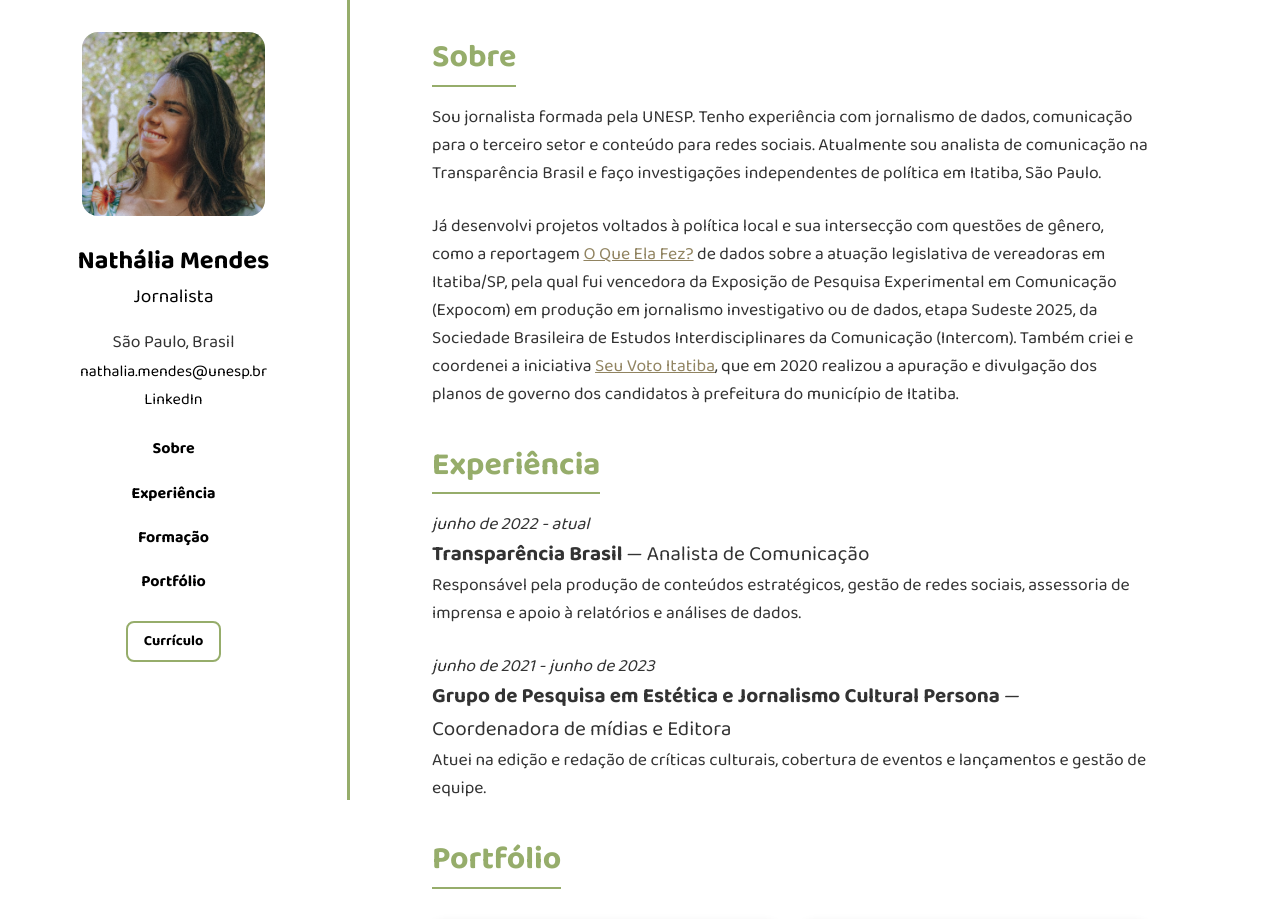
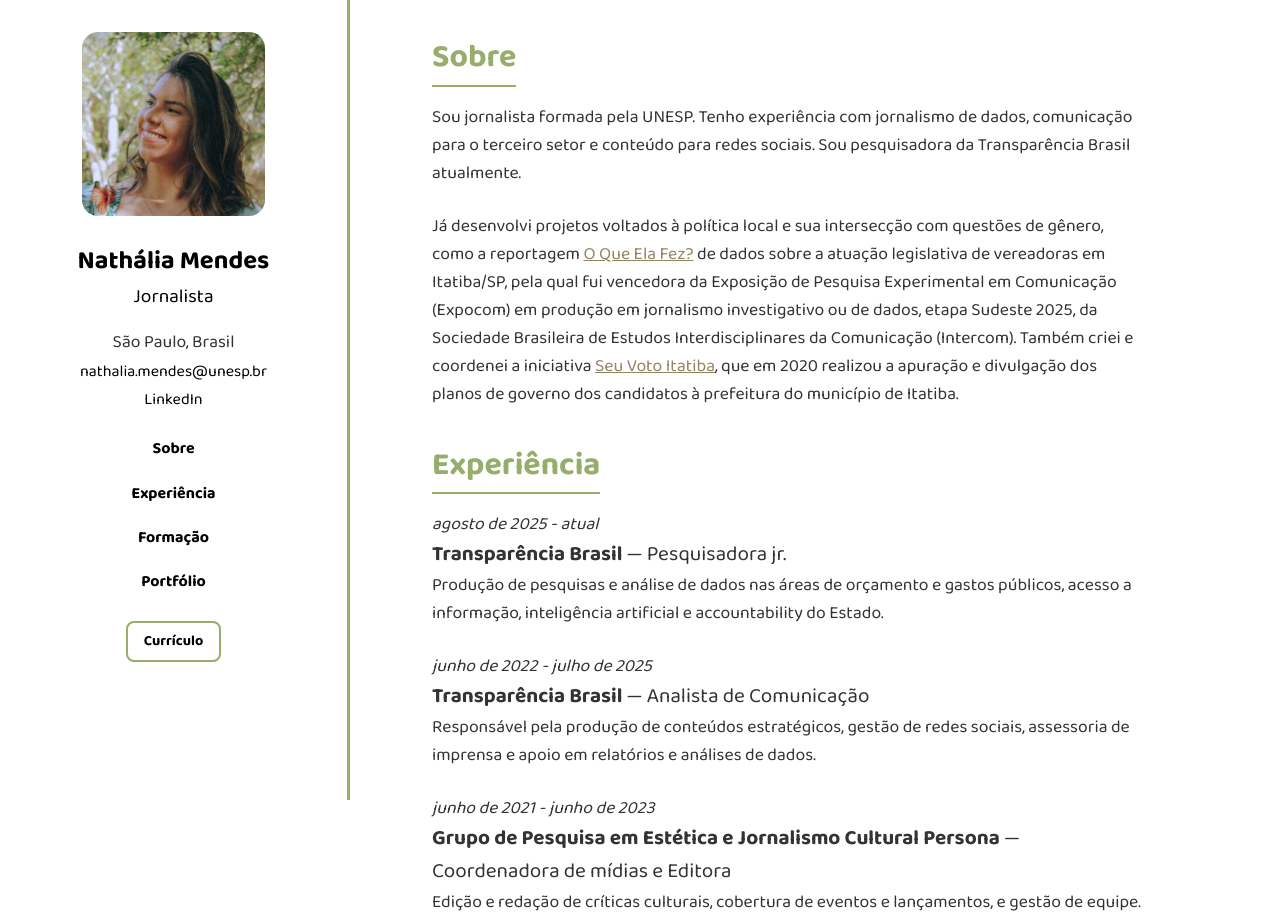
Before and after one commit to mendesns/portfolio-nathalia-mendes, a plain HTML site: page index.html in a window 1280 px wide. Shown: the top 919 px of the page. Drawn offline with Linux system fonts and the light colour scheme.

Commit message:
Update index.html

```diff
--- a/index.html
+++ b/index.html
@@ -4,7 +4,7 @@
   <meta charset="UTF-8" />
   <meta name="viewport" content="width=device-width, initial-scale=1.0" />
   <meta property="og:title" content="Nathália Mendes | Jornalista" />
-  <meta property="og:description" content="Site pessoal de Nathália Mendes, jornalista e analista de comunicação na Transparência Brasil." />
+  <meta property="og:description" content="Site pessoal de Nathália Mendes, jornalista e pesquisadora da Transparência Brasil." />
   <meta property="og:type" content="website" />
   <meta property="og:image" content="objects/meta-perfil-nathalia.jpg" />
   <meta property="og:url" content="https://mendesns.github.io/portfolio-nathalia-mendes" />
@@ -35,19 +35,23 @@
   <main>
     <section id="sobre">
       <h2>Sobre</h2>
-      <p class="metadata">Sou jornalista formada pela UNESP. Tenho experiência com jornalismo de dados, comunicação para o terceiro setor e conteúdo para redes sociais. Atualmente sou analista de comunicação na Transparência Brasil e faço investigações independentes de política em Itatiba, São Paulo.</p>
+      <p class="metadata">Sou jornalista formada pela UNESP. Tenho experiência com jornalismo de dados, comunicação para o terceiro setor e conteúdo para redes sociais. Sou pesquisadora da Transparência Brasil atualmente.</p>
       <br> <p class="metadata">Já desenvolvi projetos voltados à política local e sua intersecção com questões de gênero, como a reportagem <a href="https://oqueelafez.wixsite.com/o-que-ela-fez/" style="color: #918461" target="_blank">O Que Ela Fez?</a> de dados sobre a atuação legislativa de vereadoras em Itatiba/SP, pela qual fui vencedora da Exposição de Pesquisa Experimental em Comunicação (Expocom) em produção em jornalismo investigativo ou de dados, etapa Sudeste 2025, da Sociedade Brasileira de Estudos Interdisciplinares da Comunicação (Intercom). Também criei e coordenei a iniciativa <a href="https://www.instagram.com/seuvotoitatiba/" style="color: #918461" target="_blank">Seu Voto Itatiba</a>, que em 2020 realizou a apuração e divulgação dos planos de governo dos candidatos à prefeitura do município de Itatiba. </p>
     </section>
 
     <section id="experiencia">
       <h2>Experiência</h2>
-            <p class="metadata"> <i> junho de 2022 - atual </i> </p>
+            <p class="metadata"> <i> agosto de 2025 - atual </i> </p>
+     <p class="metadata" style="font-size: 1.3rem;"><strong>Transparência Brasil</strong> — Pesquisadora jr. </p>
+    <p class="metadata">Produção de pesquisas e análise de dados nas áreas de orçamento e gastos públicos, acesso a informação, inteligência artificial e accountability do Estado. </p>
+           <br>
+      <p class="metadata"> <i> junho de 2022 - julho de 2025 </i> </p>
       <p class="metadata" style="font-size: 1.3rem;"><strong>Transparência Brasil</strong> — Analista de Comunicação </p>
-      <p class="metadata">Responsável pela produção de conteúdos estratégicos, gestão de redes sociais, assessoria de imprensa e apoio à relatórios e análises de dados.</p>
+      <p class="metadata">Responsável pela produção de conteúdos estratégicos, gestão de redes sociais, assessoria de imprensa e apoio em relatórios e análises de dados.</p>
       <br>
                   <p class="metadata"> <i> junho de 2021 - junho de 2023 </i> </p>
       <p class="metadata" style="font-size: 1.3rem;"><strong>Grupo de Pesquisa em Estética e Jornalismo Cultural Persona </strong> — Coordenadora de mídias e Editora</p>
-      <p class="metadata">Atuei na edição e redação de críticas culturais, cobertura de eventos e lançamentos e gestão de equipe.</p>
+      <p class="metadata">Edição e redação de críticas culturais, cobertura de eventos e lançamentos, e gestão de equipe.</p>
     </section>
 
     <section id="portfolio">
```
